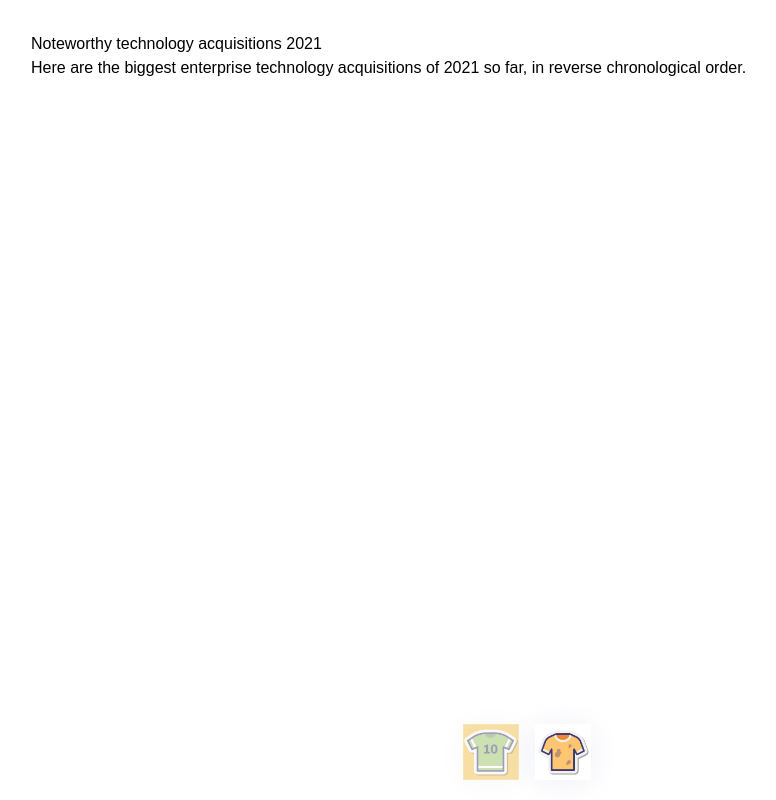
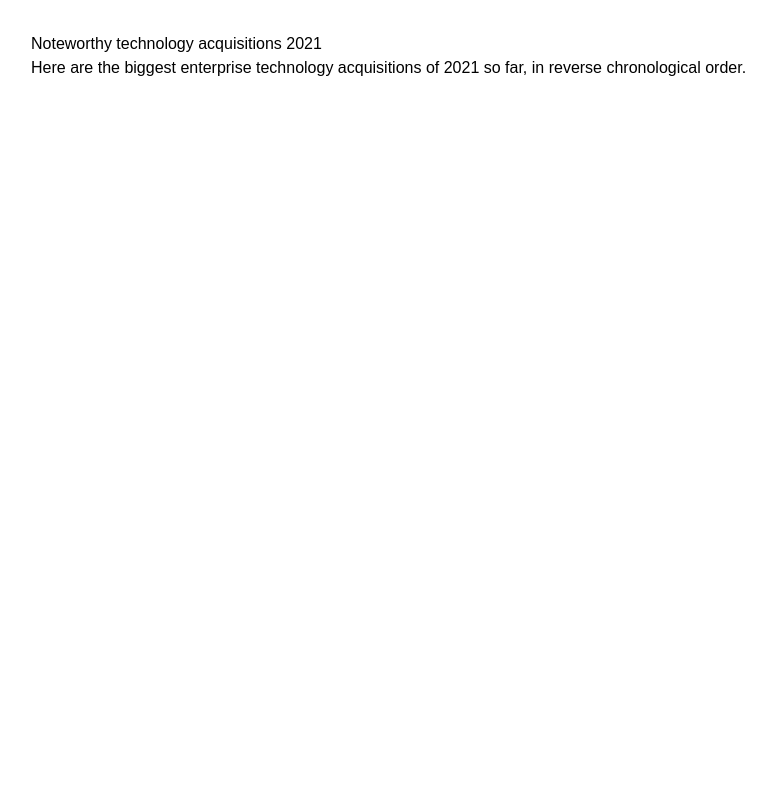
Before and after one commit to patricksardinha/react-customizer, a React (Vite) app in the folder client/: page / in a window 1280 px wide. Both pictures are taken after a click on the button "Customize It". Shown: the whole page, without its empty margins (113-889 px from the left). Built offline with nearby package versions, Linux system fonts and the light colour scheme; a web font is replaced by a local one.

Commit message:
update components for navigation

```diff
--- a/client/src/pages/Customizer.jsx
+++ b/client/src/pages/Customizer.jsx
@@ -84,7 +84,7 @@ const Customizer = () => {
 
   return (
     <AnimatePresence>
-      {!snap.intro && (
+      {snap.customizer && (
         <>
           {/* Tab buttons left middle */}
           <motion.div
@@ -116,7 +116,11 @@ const Customizer = () => {
             <CustomButton
               type="filled"
               title="Go Back"
-              handleClick={() => state.intro = true}
+              handleClick={() =>
+                (
+                  state.selector = true,
+                  state.customizer = false
+                )}
               customStyles="w-fit px-4 py-2.5 font-bold text-sm"
             />
           </motion.div>
--- a/client/src/pages/Home.jsx
+++ b/client/src/pages/Home.jsx
@@ -39,8 +39,7 @@ const Home = () => {
                handleClick={() =>
                 (
                   state.intro = false,
-                  state.selector = true,
-                  state.customizer = false
+                  state.selector = true
                 )}
                customStyles="w-fit m-10 px-4 py-2.5 font-bold text-sm"
             />
--- a/client/src/pages/ItemSelection.jsx
+++ b/client/src/pages/ItemSelection.jsx
@@ -1,7 +1,7 @@
 import React from 'react';
 import { motion, AnimatePresence } from 'framer-motion';
 import { useSnapshot } from 'valtio';
-import { headContainerAnimation, headContentAnimation, headTextAnimation, slideAnimation } from '../config/motion';
+import { headContainerAnimation, headContentAnimation, headTextAnimation, slideAnimation, fadeAnimation } from '../config/motion';
 
 import state from '../store';
 import { CustomButton } from '../components';
@@ -13,12 +13,39 @@ const ItemSelection = () => {
   return (
     <AnimatePresence>
       {snap.selector && (
-        <div className='selector'>
-          <a href="#" class="block max-w-sm p-6 bg-white border border-gray-200 rounded-lg shadow hover:bg-gray-100 dark:bg-gray-800 dark:border-gray-700 dark:hover:bg-gray-700">
-            <h5 class="mb-2 text-2xl font-bold tracking-tight text-gray-900 dark:text-white">Noteworthy technology acquisitions 2021</h5>
-            <p class="font-normal text-gray-700 dark:text-gray-400">Here are the biggest enterprise technology acquisitions of 2021 so far, in reverse chronological order.</p>
-          </a>
-        </div>
+        <>
+          <motion.div
+            key='selector'
+            className='selector'
+            onClick={() =>
+              (
+                state.selector = false,
+                state.customizer = true
+              )}
+          >
+            <a href="#" className="block max-w-sm p-6 bg-white border border-gray-200 rounded-lg shadow hover:bg-gray-100 dark:bg-gray-800 dark:border-gray-700 dark:hover:bg-gray-700">
+              <h5 className="mb-2 text-2xl font-bold tracking-tight text-gray-900 dark:text-white">Noteworthy technology acquisitions 2021</h5>
+              <p className="font-normal text-gray-700 dark:text-gray-400">Here are the biggest enterprise technology acquisitions of 2021 so far, in reverse chronological order.</p>
+            </a>
+          </motion.div>
+
+          {/* Back button top right */}
+          <motion.div
+            className='absolute z-10 top-5 right-5'
+            {...fadeAnimation}
+          >
+            <CustomButton
+              type="filled"
+              title="Go Back"
+              handleClick={() =>
+                (
+                  state.intro = true,
+                  state.selector = false
+                )}
+              customStyles="w-fit px-4 py-2.5 font-bold text-sm"
+            />
+          </motion.div>
+        </>
       )}
     </AnimatePresence>
   )
```
